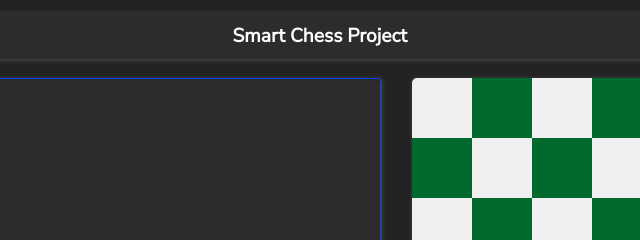
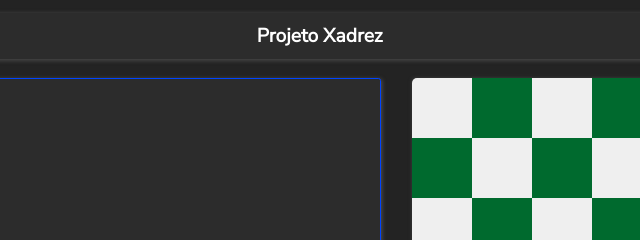
Before and after one commit to Humba01/PI2A-Project-U2U30307, a website: page public/index.html in a window 1280 px wide. Shown: the top 240 px of the page, 317-957 px from the left. Drawn offline with Linux system fonts and the light colour scheme.

Commit message:
Movendo arquivo para a pasta correspondente

```diff
--- a/public/index.html
+++ b/public/index.html
@@ -14,7 +14,7 @@
 
       <section class="app-cabecalho">
 
-        <span class="app-cabecalho-titulo">Smart Chess Project</span>
+        <span class="app-cabecalho-titulo">Projeto Xadrez</span>
 
       </section>
 
```
Also changed, not shown: 2 other files.
